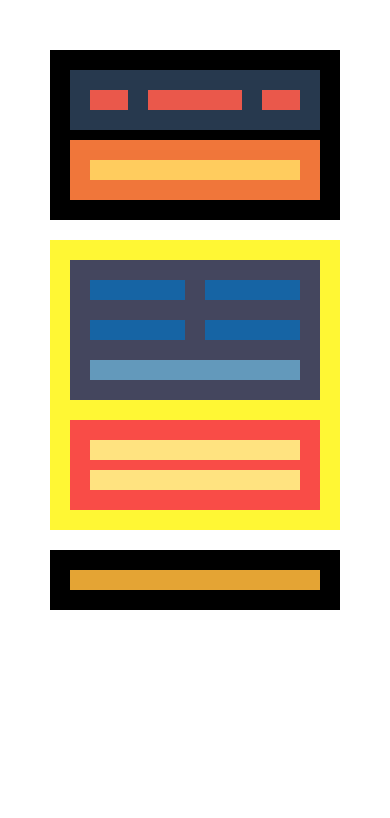
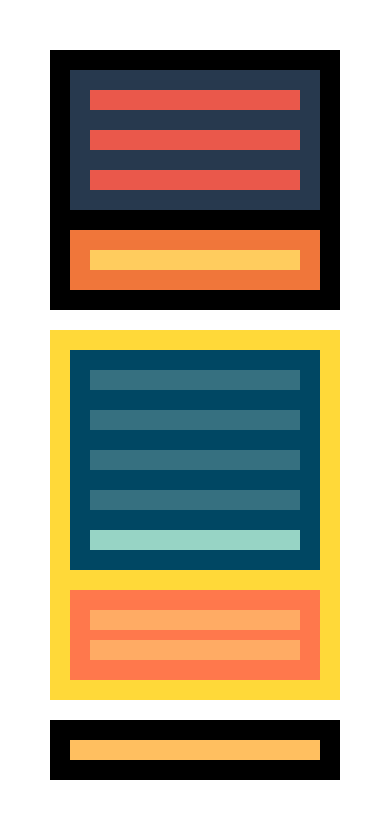
Before and after one commit to Ibellaz/VUE-Sprint1, a plain HTML site: page Sprint1_Level1/index.html in a window 390 px wide. Drawn offline with Linux system fonts and the light colour scheme.

Commit message:
Exercise3

```diff
--- a/Sprint1_Level1/css/styles.css
+++ b/Sprint1_Level1/css/styles.css
@@ -103,3 +103,45 @@ article {
     }
 
 }
+
+
+/* Ex3 */
+
+@media (max-width: 640px) {
+
+    .navContainer {
+
+        flex-direction: column;
+        margin-bottom: inherit;
+    }
+
+    .mainContainer {
+        background-color: rgb(255, 217, 57);
+    }
+
+    .sectionMainContainer {
+        background-color: rgb(0, 71, 99);
+        flex-direction: column;
+    }
+
+    article {
+        background-color: rgb(54, 112, 128);
+    }
+
+    .mainFooter {
+        background-color: rgb(151, 212, 197);
+    }
+
+    .asideContainer {
+        background-color: rgb(255, 120, 76);
+    }
+
+    .asideDiv {
+        background-color: rgb(255, 171, 100);
+    }
+
+    .divFooter {
+        background-color: rgb(255, 191, 96);
+    }
+
+}
```
